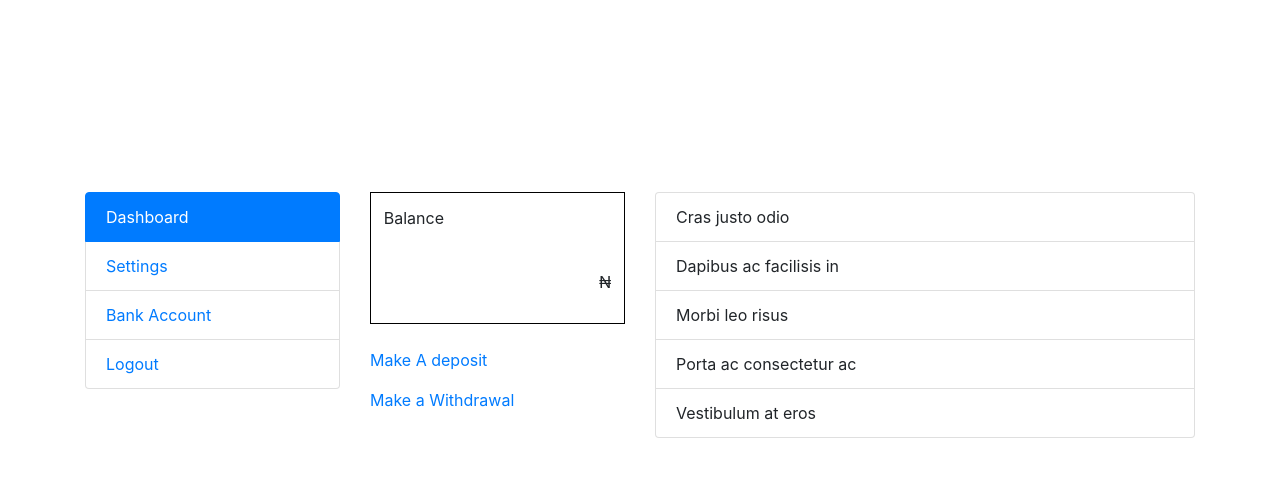
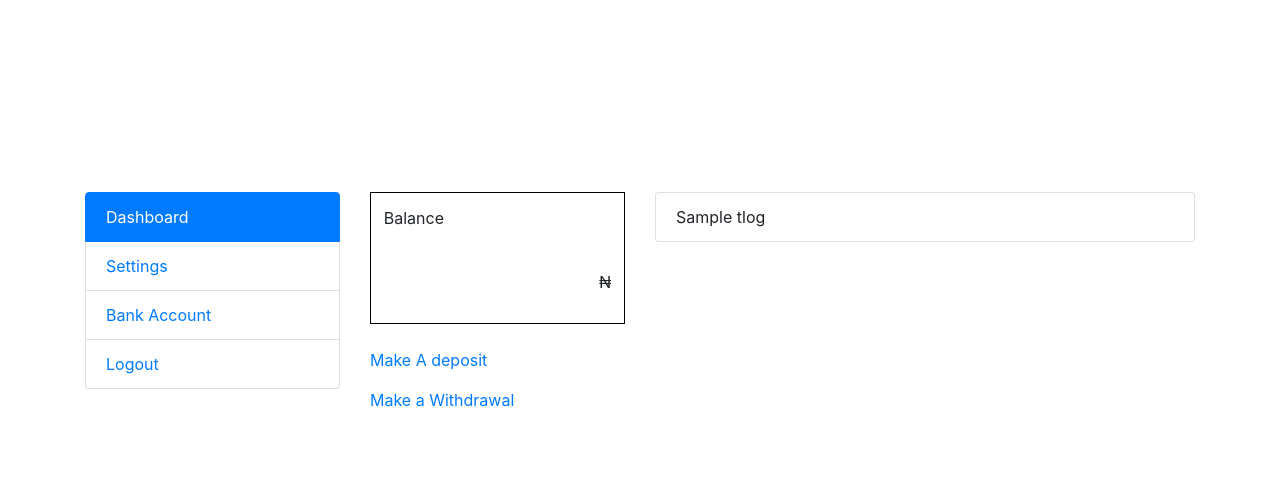
Before and after one commit to boiyelove/flask-miniwallet, a Python web app: template templates/dashboard.html in a window 1280 px wide. Shown: the top 477 px of the page. Run offline with Jinja, Linux system fonts and the light colour scheme; the template is opened without the code that fills it: most values are stand-ins (such as "Sample title", 1, 10 or a date in 2020); some libraries are stand-ins or nearby versions.

Commit message:
changed trlogs representation on dashboard via model __repr__

```diff
--- a/templates/dashboard.html
+++ b/templates/dashboard.html
@@ -13,13 +13,10 @@
 				<p><a href="{{ url_for('dashboard.withdrawal')}}">Make a Withdrawal</a></p></div>
 			<div class="col-md-6">
 				<ul class="list-group">
-
-  <li class="list-group-item">Cras justo odio</li>
-  <li class="list-group-item">Dapibus ac facilisis in</li>
-  <li class="list-group-item">Morbi leo risus</li>
-  <li class="list-group-item">Porta ac consectetur ac</li>
-  <li class="list-group-item">Vestibulum at eros</li>
+{% for tlog in trlogs.items %}
+  <li class="list-group-item">{{ tlog|safe }}</li>
 </ul>
+{% endfor %}
 			</div>
 			{% endblock %}
 		</div>
```
Also changed, not shown: dashboard/views.py (+7 -2 lines), models.py (+8 -0 lines).
